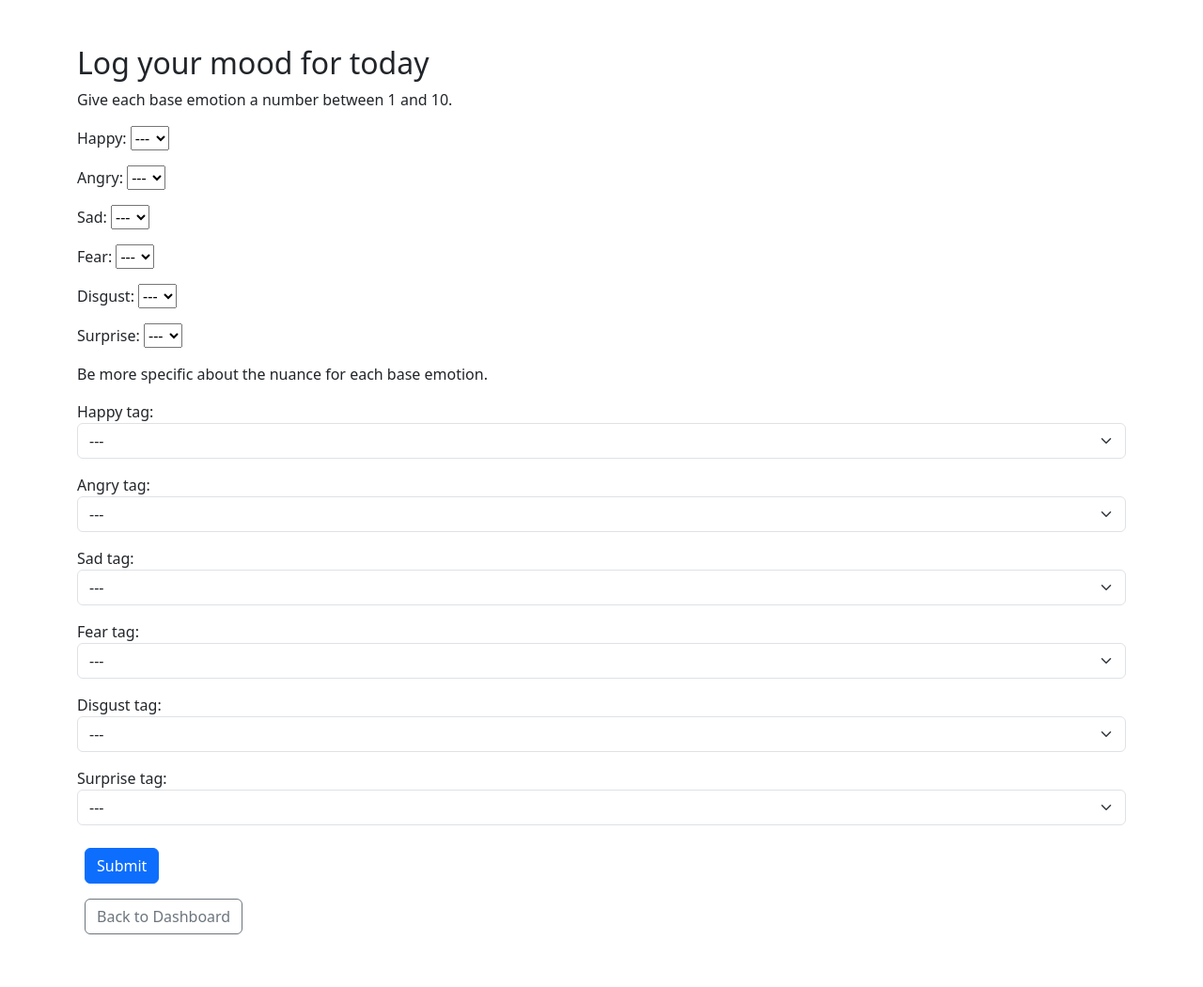
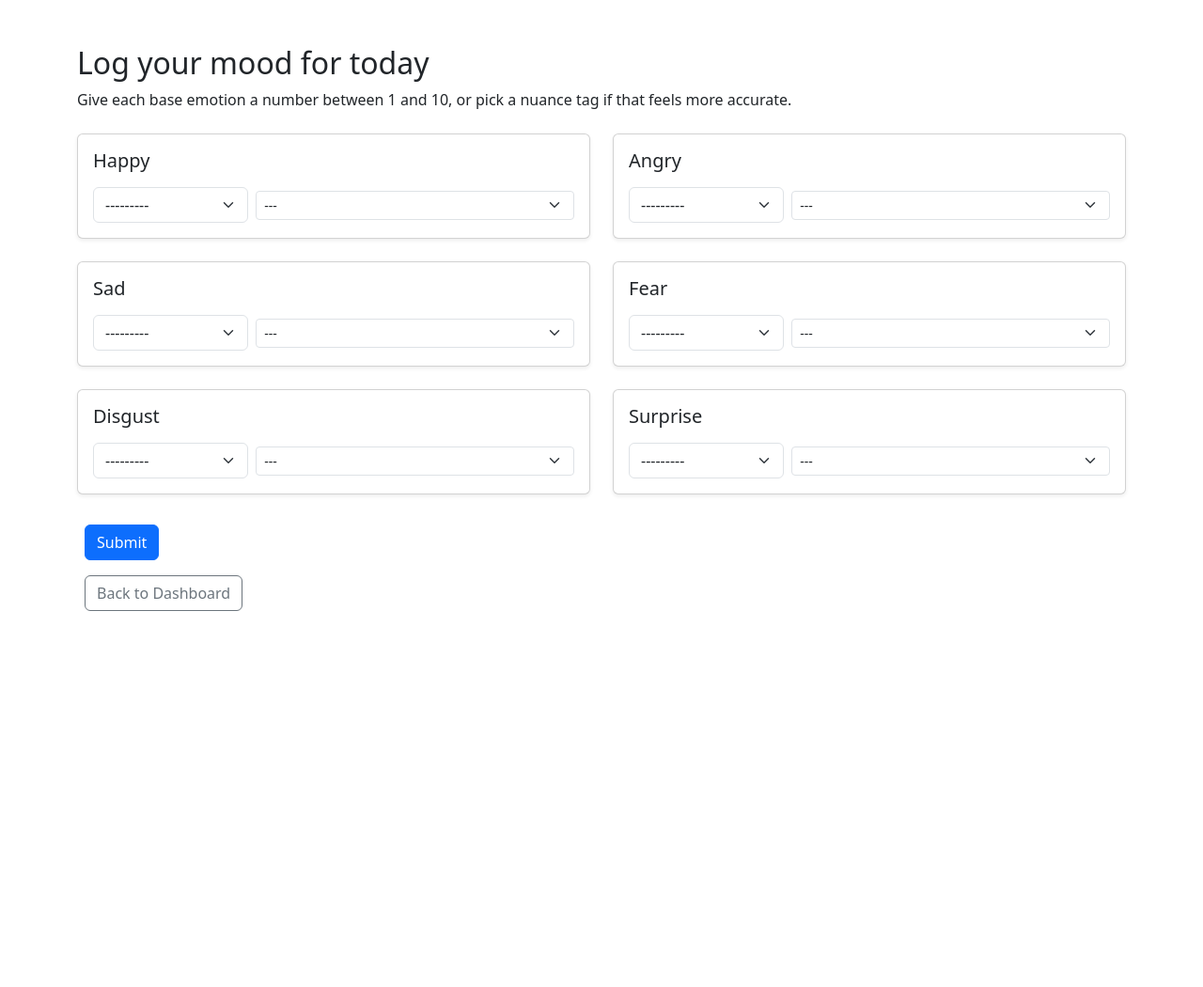
Before and after one commit to DevAniela/pongo, a Django app: page /moods/entry/ in a window 1280 px wide. Shown: the whole page at 94% size. After the commit the page ends 650 px from the top, so only its background shows below. Run offline with Django 5.2, Linux system fonts and the light colour scheme; the visitor is signed in with stand-in values (Sample User, id 1).

Commit message:
Group base emotions with tags; update templates and filter for clarity - Updated moods/forms.py to group base emotions with their nuance tags - Tweaked mood_entry.html to visually align base emotions and tags - Modified mood_extras.py to display a tag even if no number is selected - Added clarification text in the form for better user guidance

```diff
--- a/moods/forms.py
+++ b/moods/forms.py
@@ -21,8 +21,7 @@ class MoodEntryForm(forms.ModelForm):
 
         for emotion in EMOTION_TAG_OPTIONS.keys():
             self.fields[emotion].required = False
-            self.fields[emotion].choices = [('', '---')] + [(i, i) for i in range(1, 11)]
-            self.fields[emotion].initial = ''
+            self.fields[emotion].widget.attrs.update({'class': 'form-select'})
 
         for emotion, tags in EMOTION_TAG_OPTIONS.items():
             field_name = f"{emotion}_tag"
@@ -30,5 +29,11 @@ class MoodEntryForm(forms.ModelForm):
             self.fields[field_name] = forms.ChoiceField(
                 choices=choices,
                 required=False,
-                widget=forms.Select(attrs={'class': 'form-select'})
+                widget=forms.Select(attrs={'class': 'form-select form-select-sm'})
             )
+
+    def grouped_fields(self):
+        groups = []
+        for emotion in EMOTION_TAG_OPTIONS.keys():
+            groups.append((self[emotion], self[f"{emotion}_tag"]))
+        return groups
--- a/moods/templates/moods/mood_entry.html
+++ b/moods/templates/moods/mood_entry.html
@@ -11,22 +11,31 @@
   </head>
   <body class="container py-5">
     <h2>Log your mood for today</h2>
-    <p>Give each base emotion a number between 1 and 10.</p>
+    <p>
+      Give each base emotion a number between 1 and 10, or pick a nuance tag if
+      that feels more accurate.
+    </p>
 
-    <form method="POST">
-      {% csrf_token %} {% for field in form %} {% if "_tag" not in field.name %}
-      <p>{{ field.label_tag }} {{ field }}</p>
-      {% endif %} {% endfor %}
+    <form method="POST" class="mt-4">
+      {% csrf_token %}
+      <div class="row g-4">
+        {% for emotion_field, tag_field in form.grouped_fields %}
+        <div class="col-md-6">
+          <div class="card shadow-sm p-3 h-100">
+            <h5 class="mb-3">{{ emotion_field.label }}</h5>
+            <div class="row g-2 align-items-center">
+              <div class="col-4">{{ emotion_field }}</div>
+              <div class="col-8">{{ tag_field }}</div>
+            </div>
+          </div>
+        </div>
+        {% endfor %}
+      </div>
 
-      <p>Be more specific about the nuance for each base emotion.</p>
-
-      {% for field in form %} {% if "_tag" in field.name %}
-      <p>{{ field.label_tag }} {{ field }}</p>
-      {% endif %} {% endfor %}
-
-      <button type="submit" class="btn btn-primary m-2">Submit</button>
+      <div class="mt-4">
+        <button type="submit" class="btn btn-primary m-2">Submit</button>
+      </div>
     </form>
-
     <a href="{% url 'dashboard' %}" class="btn btn-outline-secondary m-2"
       >Back to Dashboard</a
     >
--- a/moods/templatetags/mood_extras.py
+++ b/moods/templatetags/mood_extras.py
@@ -6,6 +6,8 @@ register = template.Library()
 def formatted_emotion(mood, emotion_name):
     value = getattr(mood, emotion_name)
     tag = getattr(mood, f"{emotion_name}_tag")
+    if value is None and tag:
+        return tag
     if value is None:
         return "-"
     if tag:
```
